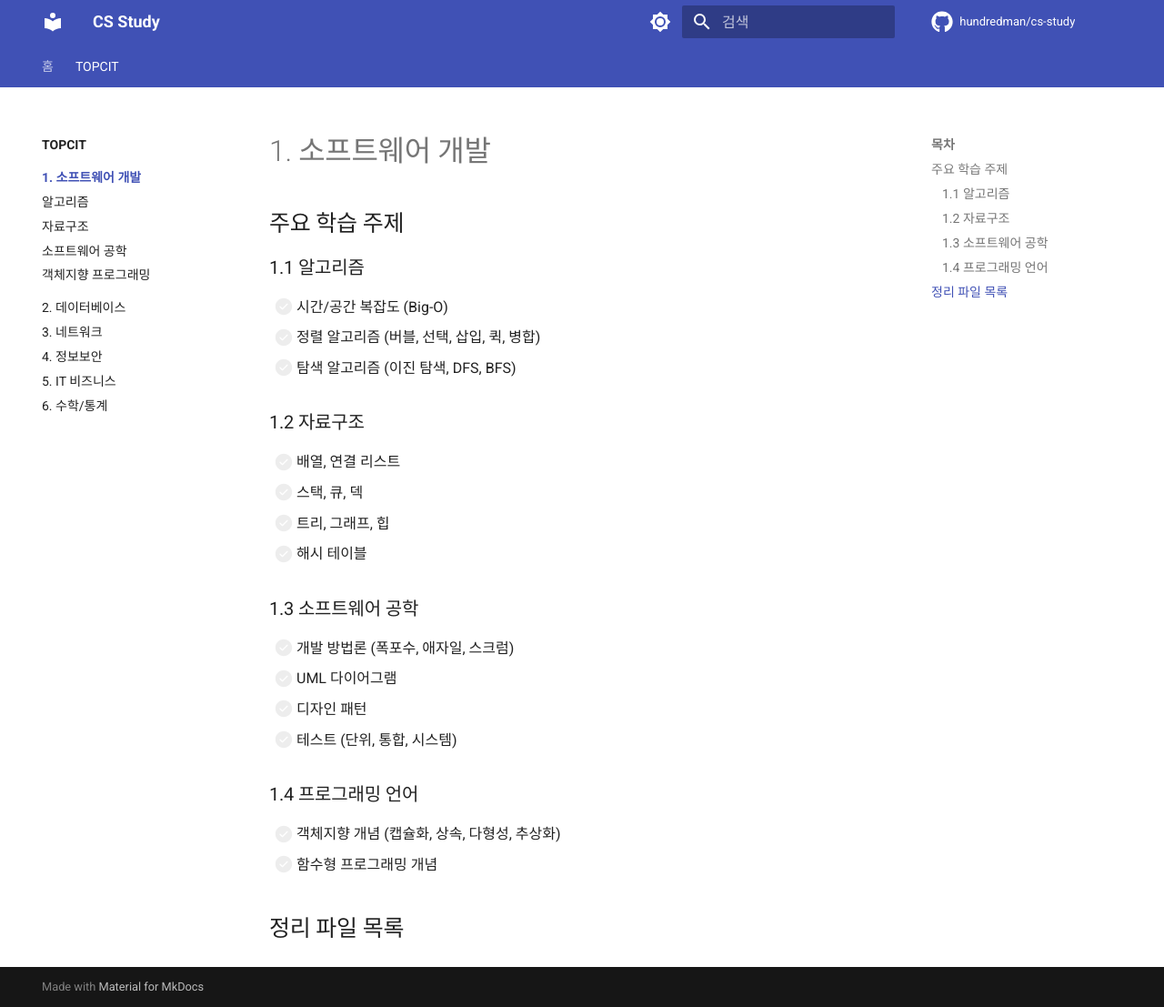
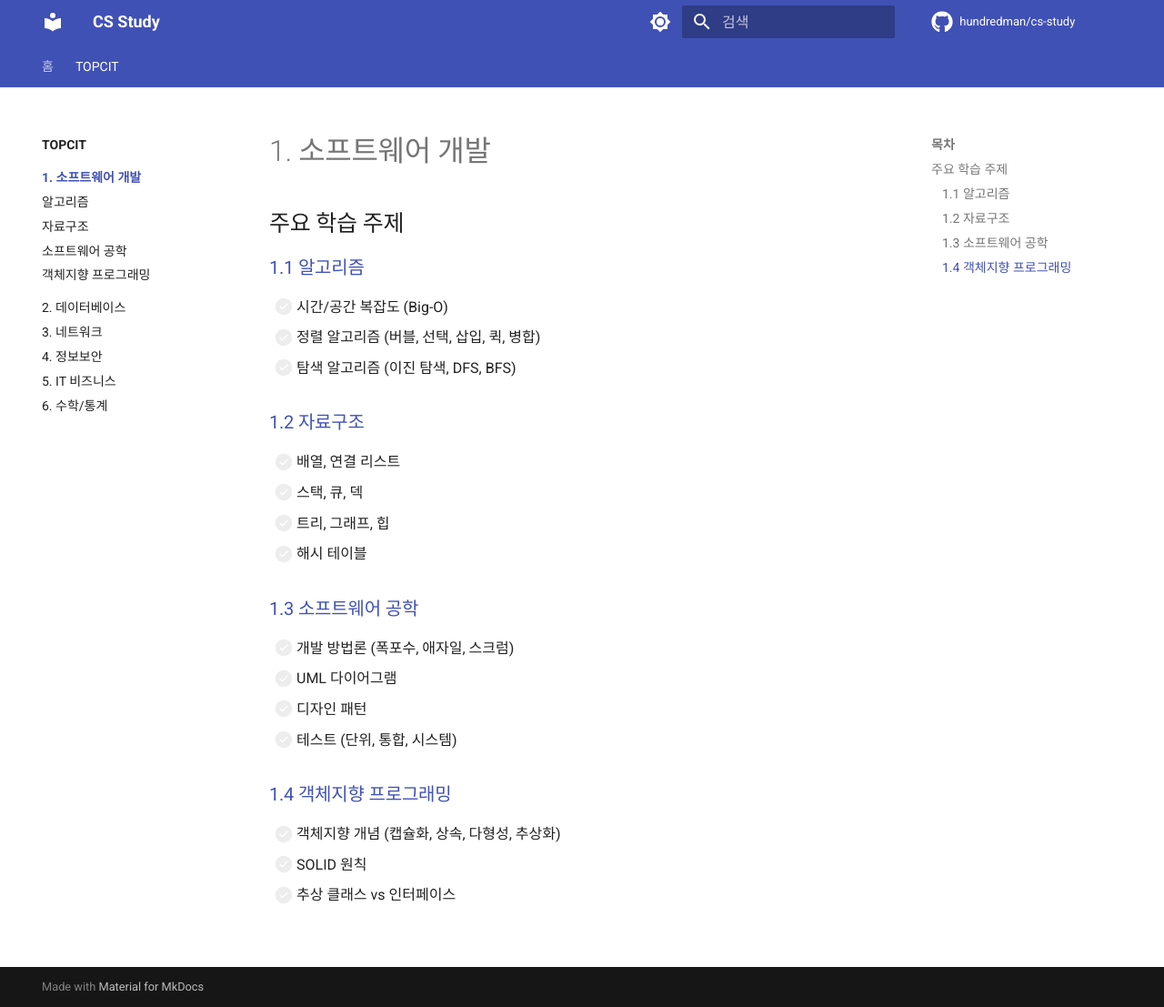
Before and after one commit to hundredman/cs-study, an MkDocs documentation site: the page built from docs/TOPCIT/01_소프트웨어개발/README.md, in a window 1280 px wide and 1107 px high. Shown: the whole window at 91% size. Built offline with MkDocs 1.6.1 and Material for MkDocs 9.7.7, drawn with Linux system fonts in a browser that asks for light colours; comment, search, counter and statistics services are not loaded.

Commit message:
docs: 소프트웨어 개발 README 소제목에 문서 링크 추가

```diff
--- a/docs/TOPCIT/01_소프트웨어개발/README.md
+++ b/docs/TOPCIT/01_소프트웨어개발/README.md
@@ -2,27 +2,24 @@
 
 ## 주요 학습 주제
 
-### 1.1 알고리즘
+### [1.1 알고리즘](./01_알고리즘.md)
 - [ ] 시간/공간 복잡도 (Big-O)
 - [ ] 정렬 알고리즘 (버블, 선택, 삽입, 퀵, 병합)
 - [ ] 탐색 알고리즘 (이진 탐색, DFS, BFS)
 
-### 1.2 자료구조
+### [1.2 자료구조](./02_자료구조.md)
 - [ ] 배열, 연결 리스트
 - [ ] 스택, 큐, 덱
 - [ ] 트리, 그래프, 힙
 - [ ] 해시 테이블
 
-### 1.3 소프트웨어 공학
+### [1.3 소프트웨어 공학](./03_소프트웨어공학.md)
 - [ ] 개발 방법론 (폭포수, 애자일, 스크럼)
 - [ ] UML 다이어그램
 - [ ] 디자인 패턴
 - [ ] 테스트 (단위, 통합, 시스템)
 
-### 1.4 프로그래밍 언어
+### [1.4 객체지향 프로그래밍](./04_객체지향프로그래밍.md)
 - [ ] 객체지향 개념 (캡슐화, 상속, 다형성, 추상화)
-- [ ] 함수형 프로그래밍 개념
-
-## 정리 파일 목록
-
-<!-- 공부한 파일을 여기에 추가하세요 -->
+- [ ] SOLID 원칙
+- [ ] 추상 클래스 vs 인터페이스
```
